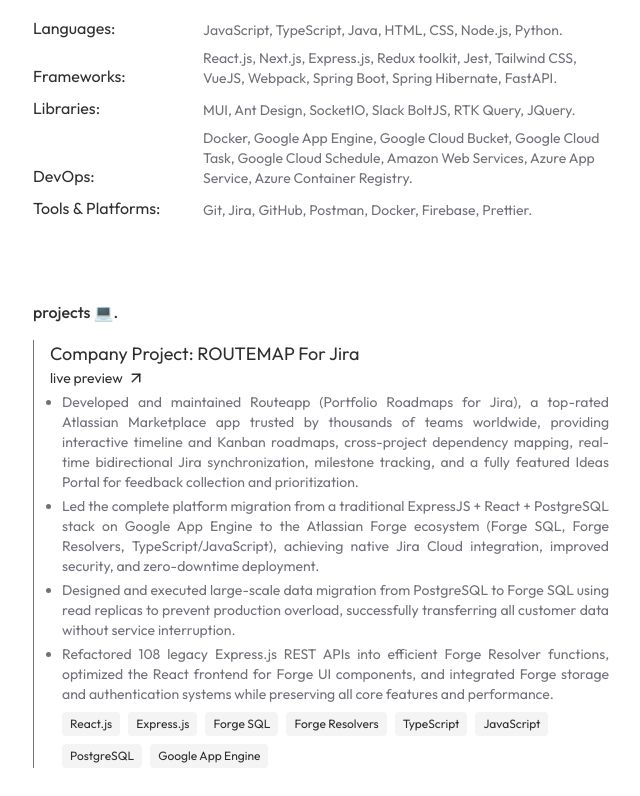
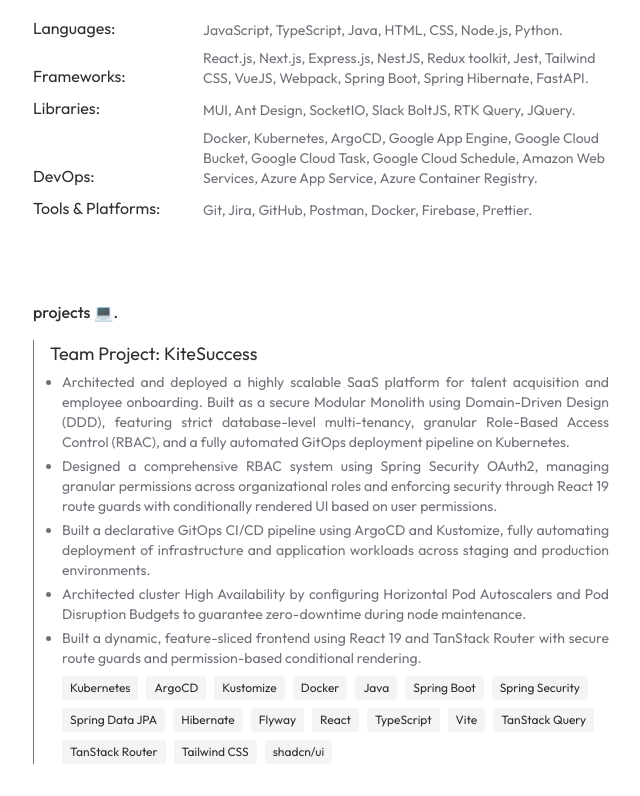
Before and after one commit to phats02/portfolio, a Next.js app: page / in a window 1280 px wide. Shown: the part 1304-2100 px from the top of the page, without its empty margins (319-959 px from the left). Built offline with nearby package versions, Linux system fonts and the light colour scheme.

Commit message:
feat: Update CV Info

```diff
--- a/src/app/data.ts
+++ b/src/app/data.ts
@@ -9,6 +9,7 @@ export interface IProjectData {
   GITHUB?: string;
   DESCRIPTION: string[];
   NOTE?: string;
+  DURATION?: string;
   TECH_STACK: string[];
   IMAGE: StaticImageData;
   HIDDEN: boolean;
@@ -23,7 +24,7 @@ export const DATA = {
       "Enthusiastic about creating high-performance, scalable web applications with user-friendly experiences.",
     // RESUME:
     //   "https://drive.google.com/file/d/1piWpArbdbjt4PKF4gZlR0nkD09au_8fE/view",
-    EMAIL: "mailto:work.phattran.2002@gmail.com",
+    EMAIL: "mailto:work.phat.2002@gmail.com",
     GITHUB: "https://github.com/phats02",
     LINKEDIN: "https://www.linkedin.com/in/tq-phat",
   },
@@ -76,8 +77,39 @@ export const DATA = {
   },
 
   PROJECTS: {
+    "Team Project: KiteSuccess": {
+      DURATION: "March 2026 - Present",
+      DESCRIPTION: [
+        "Architected and deployed a highly scalable SaaS platform for talent acquisition and employee onboarding. Built as a secure Modular Monolith using Domain-Driven Design (DDD), featuring strict database-level multi-tenancy, granular Role-Based Access Control (RBAC), and a fully automated GitOps deployment pipeline on Kubernetes.",
+        "Designed a comprehensive RBAC system using Spring Security OAuth2, managing granular permissions across organizational roles and enforcing security through React 19 route guards with conditionally rendered UI based on user permissions.",
+        "Built a declarative GitOps CI/CD pipeline using ArgoCD and Kustomize, fully automating deployment of infrastructure and application workloads across staging and production environments.",
+        "Architected cluster High Availability by configuring Horizontal Pod Autoscalers and Pod Disruption Budgets to guarantee zero-downtime during node maintenance.",
+        "Built a dynamic, feature-sliced frontend using React 19 and TanStack Router with secure route guards and permission-based conditional rendering.",
+      ],
+      TECH_STACK: [
+        "Kubernetes",
+        "ArgoCD",
+        "Kustomize",
+        "Docker",
+        "Java",
+        "Spring Boot",
+        "Spring Security",
+        "Spring Data JPA",
+        "Hibernate",
+        "Flyway",
+        "React",
+        "TypeScript",
+        "Vite",
+        "TanStack Query",
+        "TanStack Router",
+        "Tailwind CSS",
+        "shadcn/ui",
+      ],
+      IMAGE: LibraryImage,
+      HIDDEN: false,
+    },
     "Company Project: ROUTEMAP For Jira": {
-      //TODO: Add duration
+      DURATION: "August 2025 - February 2026",
       LIVE_PREVIEW: "https://marketplace.atlassian.com/apps/1228080/portfolio-roadmaps-kanban-timeline-structure-for-jira?swcfpc=1&tab=overview&hosting=cloud",
       DESCRIPTION: [
         "Developed and maintained Routeapp (Portfolio Roadmaps for Jira), a top-rated Atlassian Marketplace app trusted by thousands of teams worldwide, providing interactive timeline and Kanban roadmaps, cross-project dependency mapping, real-time bidirectional Jira synchronization, milestone tracking, and a fully featured Ideas Portal for feedback collection and prioritization.",
@@ -99,7 +131,7 @@ export const DATA = {
       HIDDEN: false,
     },
     "Company Project: AGILEBOX For Jira": {
-      //TODO: Add duration
+      DURATION: "April 2023 - August 2025",
       LIVE_PREVIEW: "https://marketplace.atlassian.com/apps/1224759/agile-planning-poker-retrospectives-daily-standup-for-jira",
       DESCRIPTION: [
         "Developed a Slack Bot integrated, leveraging Slack OAuth, Jira OAuth, Google Cloud Task, and Google Cloud Scheduler for reminder task scheduling. The bot streamlines workflows with automated reminders for Planning Poker games, Retrospective meetings, and daily standup updates, enabling seamless reporting directly in Slack. With one-click access to meetings and active sessions, it enhances team productivity and collaboration",
@@ -127,6 +159,7 @@ export const DATA = {
       HIDDEN: false,
     },
     "Personal Project: Expense Money Tracker": {
+      DURATION: "September 2025 - Present",
       LIVE_PREVIEW: "https://money-tracker.tq-phat.id.vn/swagger-ui/index.html",
       GITHUB: "https://github.com/phats02/expense-money-tracker-apis",
       DESCRIPTION: [
@@ -140,6 +173,8 @@ export const DATA = {
       HIDDEN: false,
     },
     "Team Project: CodeForKids": {
+      DURATION: "April 2024",
+      GITHUB: "https://github.com/trancuongITUS/mimo-clone-ui",
       DESCRIPTION: [
         "This project is a beginner-focused coding education platform with an intuitive interface and social login integration for effortless user access. It provides concise lessons, interactive coding exercises, and practical projects, enriched with gamified features and progress tracking to create an engaging learning environment. Extensive testing ensures the platform's reliability and performance, offering a dynamic and accessible experience",
         "Built with Next.js, the front-end delivers a responsive and dynamic user interface optimized for seamless interaction. Social login integration via Firebase ensures secure and streamlined authentication. Server-side rendering enhances performance and supports strong SEO, making the platform both fast and discoverable.",
@@ -151,7 +186,9 @@ export const DATA = {
       HIDDEN: false,
     },
     "Personal Project: GradeHub Web service": {
+      DURATION: "January 2024",
       LIVE_PREVIEW: "https://www.youtube.com/watch?v=9iBB_KpHF8I",
+      GITHUB: "https://github.com/phats02/Class-Room-Web-Service",
       DESCRIPTION: [
         "Developed a web application for managing classes, grades, and user roles with real-time notifications and multi-role authentication.",
         "The front-end was developed using React to create a dynamic and responsive user interface, prioritizing seamless user interaction. The UI/UX design emphasized accessibility and an intuitive experience for all users. Social login functionalities for Google and Facebook were integrated, alongside role-based access controls to ensure secure and tailored user experiences.",
@@ -166,6 +203,8 @@ export const DATA = {
         "MongoDB",
         "Firebase",
       ],
+      IMAGE: LibraryImage,
+      HIDDEN: false,
     },
   },
   SKILLS: {
@@ -174,6 +213,7 @@ export const DATA = {
       "React.js",
       "Next.js",
       "Express.js",
+      "NestJS",
       "Redux toolkit",
       "Jest",
       "Tailwind CSS",
@@ -181,7 +221,7 @@ export const DATA = {
       "Webpack",
       "Spring Boot",
       "Spring Hibernate",
-      "FastAPI"
+      "FastAPI",
     ],
     Libraries: [
       "MUI",
@@ -193,6 +233,8 @@ export const DATA = {
     ],
     "DevOps": [
       "Docker",
+      "Kubernetes",
+      "ArgoCD",
       "Google App Engine",
       "Google Cloud Bucket",
       "Google Cloud Task",
```
